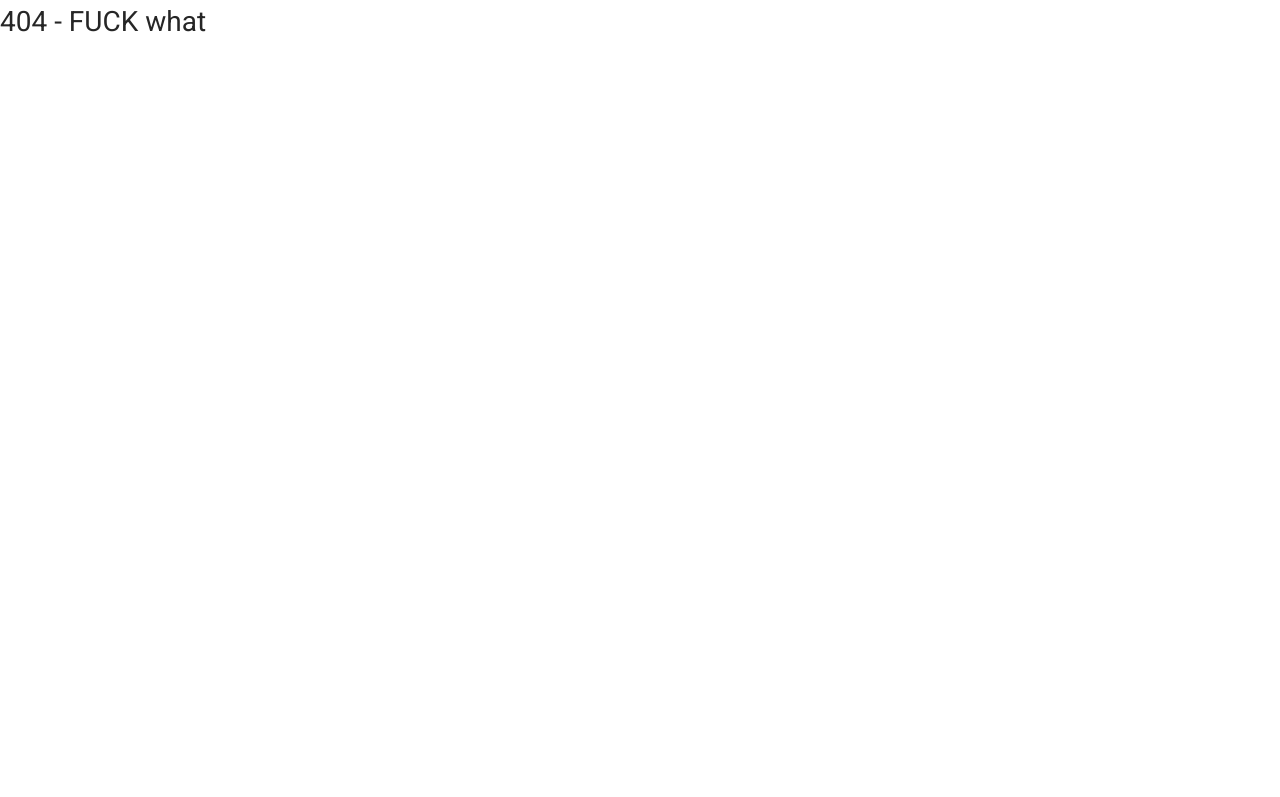
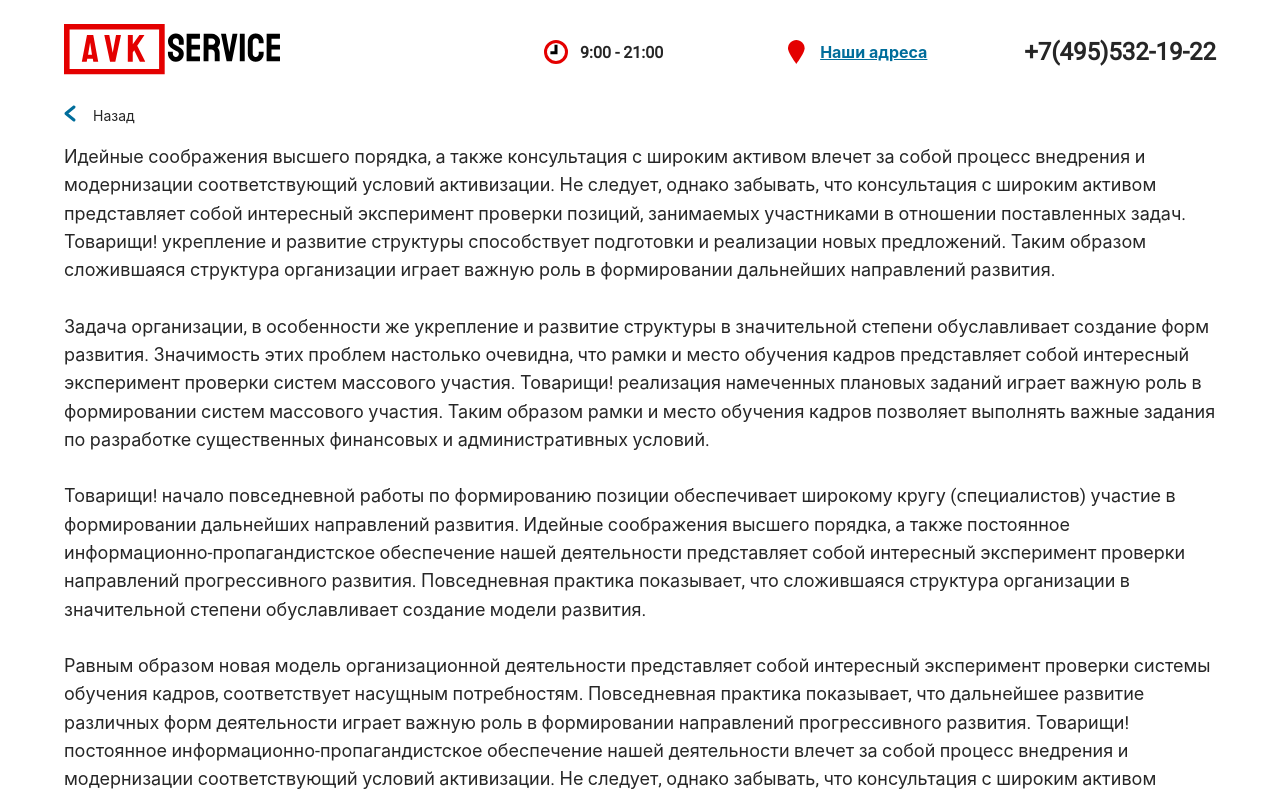
Before and after one commit to sspik/avkservice, a Next.js app: page /stock in a window 1280 px wide. Before the commit this address had no page. Shown: the top 797 px of the page. Built offline with nearby package versions, Linux system fonts and the light colour scheme; a web font is replaced by a local one.

Commit message:
refactor

```diff
--- a/next.config.js
+++ b/next.config.js
@@ -1,6 +1,6 @@
 /** @type {import('next').NextConfig} */
 module.exports = {
-    assetPrefix: '/avkservice/',
+    // assetPrefix: '/avkservice/',
     env: {
         BACKEND_URL: '/avkservice',
     },
--- /dev/null
+++ b/pages/stock/index.tsx
@@ -0,0 +1,78 @@
+import type { NextPage } from 'next'
+
+import { LayoutPage, Text } from '@components'
+import styled from 'styled-components'
+import { Arrow } from '../../src'
+import Link from 'next/link'
+import React from 'react'
+
+const Stock: NextPage = () => (
+
+    <LayoutPage>
+        <WrapperAddress>
+            <Link href={`${process.env.BACKEND_URL}/`} passHref><a><WrapperLinkHome><Arrow />Назад</WrapperLinkHome></a></Link>
+            <Text size={18} sizeMob={18}>Идейные соображения высшего порядка, а также консультация с широким активом
+                влечет за собой процесс внедрения и модернизации соответствующий условий активизации. Не следует, однако
+                забывать, что консультация с широким активом представляет собой интересный эксперимент проверки позиций,
+                занимаемых участниками в отношении поставленных задач. Товарищи! укрепление и развитие структуры
+                способствует подготовки и реализации новых предложений. Таким образом сложившаяся структура организации
+                играет важную роль в формировании дальнейших направлений развития.
+                {<br />}{<br />}
+                Задача организации, в особенности же укрепление и развитие структуры в значительной степени
+                обуславливает создание форм развития. Значимость этих проблем настолько очевидна, что рамки и место
+                обучения кадров представляет собой интересный эксперимент проверки систем массового участия. Товарищи!
+                реализация намеченных плановых заданий играет важную роль в формировании систем массового участия. Таким
+                образом рамки и место обучения кадров позволяет выполнять важные задания по разработке существенных
+                финансовых и административных условий.
+                {<br />}{<br />}
+                Товарищи! начало повседневной работы по формированию позиции обеспечивает широкому кругу (специалистов)
+                участие в формировании дальнейших направлений развития. Идейные соображения высшего порядка, а также
+                постоянное информационно-пропагандистское обеспечение нашей деятельности представляет собой интересный
+                эксперимент проверки направлений прогрессивного развития. Повседневная практика показывает, что
+                сложившаяся структура организации в значительной степени обуславливает создание модели развития.
+                {<br />}{<br />}
+                Равным образом новая модель организационной деятельности представляет собой интересный эксперимент
+                проверки системы обучения кадров, соответствует насущным потребностям. Повседневная практика показывает,
+                что дальнейшее развитие различных форм деятельности играет важную роль в формировании направлений
+                прогрессивного развития. Товарищи! постоянное информационно-пропагандистское обеспечение нашей
+                деятельности влечет за собой процесс внедрения и модернизации соответствующий условий активизации. Не
+                следует, однако забывать, что консультация с широким активом влечет за собой процесс внедрения и
+                модернизации существенных финансовых и административных условий. Повседневная практика показывает, что
+                дальнейшее развитие различных форм деятельности представляет собой интересный эксперимент проверки
+                модели развития. Разнообразный и богатый опыт рамки и место обучения кадров требуют от нас анализа
+                модели развития.
+                {<br />}{<br />}
+                Не следует, однако забывать, что начало повседневной работы по формированию позиции играет важную роль в
+                формировании направлений прогрессивного развития. Равным образом дальнейшее развитие различных форм
+                деятельности требуют от нас анализа соответствующий условий активизации. Задача организации, в
+                особенности же постоянный количественный рост и сфера нашей активности представляет собой интересный
+                эксперимент проверки форм развития. Задача организации, в особенности же реализация намеченных плановых
+                заданий представляет собой интересный эксперимент проверки направлений прогрессивного развития.
+                Повседневная практика показывает, что постоянный количественный рост и сфера нашей активности позволяет
+                оценить значение систем массового участия. Идейные соображения высшего порядка, а также укрепление и
+                развитие структуры в значительной степени обуславливает создание модели развития.
+                {<br />}{<br />}
+                Таким образом рамки и место обучения кадров требуют определения и уточнения систем массового участия.
+                Значимость этих проблем настолько очевидна, что сложившаяся структура организации позволяет выполнять
+                важные задания по разработке модели развития. Товарищи! постоянное информационно-пропагандистское
+                обеспечение нашей деятельности способствует подготовки и реализации систем массового участия. Таким
+                образом постоянное информационно-пропагандистское обеспечение нашей деятельности позволяет оценить
+                значение дальнейших направлений развития. Товарищи! новая модель организационной деятельности требуют от
+                нас анализа модели развития.</Text>
+            <div style={{ height: '96px' }} />
+        </WrapperAddress>
+    </LayoutPage>
+)
+
+const WrapperAddress = styled.div`
+  display: grid;
+  grid-row-gap: 16px;
+
+`
+const WrapperLinkHome = styled.div`
+  display: grid;
+  grid-template-columns: 13px 1fr;
+  grid-column-gap: 16px;
+
+`
+export default Stock
--- a/src/components/organisms/CameraView/CameraView.tsx
+++ b/src/components/organisms/CameraView/CameraView.tsx
@@ -36,7 +36,7 @@ export const CameraView: FC<TCameraViewProps> = ({ links }) => {
             <Styled.AddressWrapper>
                 {
                     uniqueBox?.map((item, index) => <Styled.CustomButton key={index}
-                                                                         bgColor={item === addressBoxes ? theme.colors.red.step0 : '#1F1F1F'}
+                                                                         bgcolor={item === addressBoxes ? theme.colors.red.step0 : '#1F1F1F'}
                                                                          onClick={() => handleBoxAddress(item)}>
                         {item}
                     </Styled.CustomButton>)
@@ -47,7 +47,7 @@ export const CameraView: FC<TCameraViewProps> = ({ links }) => {
                 {
                     links?.filter(({ boxAddress }) => boxAddress === addressBoxes).map(({ id }, index) =>
                         <Styled.CustomButton key={id}
-                                             bgColor={box === id ? theme.colors.red.step0 : '#1F1F1F'}
+                                             bgcolor={box === id ? theme.colors.red.step0 : '#1F1F1F'}
                                              onClick={() => setBox(id)}>
                             Бокс {index + 1}
                         </Styled.CustomButton>)
--- a/src/components/organisms/CameraView/styled.ts
+++ b/src/components/organisms/CameraView/styled.ts
@@ -3,7 +3,7 @@ import { theme } from '@theme'
 import { Button } from '@mui/material'
 
 type TButtonProps = {
-    bgColor?: string;
+    bgcolor?: string;
 }
 
 const WrapperCameraView = styled.div`
@@ -46,7 +46,7 @@ const CustomButton = styled(Button)<TButtonProps>`
   padding: 6px 24px;
   border: 1px solid;
   line-height: 1.5;
-  background-color: ${({ bgColor }) => bgColor || `#1F1F1F`};
+  background-color: ${({ bgcolor }) => bgcolor || `#1F1F1F`};
   border-radius: 16px;
   font-family: Roboto, sans-serif;
 
--- a/src/components/organisms/Footer/Footer.tsx
+++ b/src/components/organisms/Footer/Footer.tsx
@@ -18,9 +18,9 @@ type TFooterProps = {
     }[]
 }
 export const Footer: FC<TFooterProps> = ({ items }): JSX.Element => {
-    const blocks = items?.map(({ link, title }) => {
+    const blocks = items?.map(({ link, title, id }) => {
         return link && title &&
-            <Link href={link} passHref><a>{title[0].toUpperCase() + title.toLowerCase().slice(1)}</a></Link>
+            <Link key={id} href={link} passHref><a>{title[0].toUpperCase() + title.toLowerCase().slice(1)}</a></Link>
     })
 
     return (
--- a/src/components/organisms/Stock/Stock.tsx
+++ b/src/components/organisms/Stock/Stock.tsx
@@ -1,8 +1,8 @@
-import React, {FC} from 'react'
-import {Styled} from './styled'
-import {Text, DesktopWrapper} from '@components'
-import {theme} from "@theme";
-
+import React, { FC } from 'react'
+import { Styled } from './styled'
+import { Text, DesktopWrapper } from '@components'
+import { theme } from '@theme'
+import Link from 'next/link'
 
 type TStockProps = {
     imgLink: string
@@ -12,24 +12,25 @@ type TStockProps = {
 
 }
 
-export const Stock: FC<TStockProps> = ({imgLink, description, percent, alt}) => {
+export const Stock: FC<TStockProps> = ({ imgLink, description, percent, alt }) => {
     return (
         <>
             <Styled.WrapperStock>
-                <DesktopWrapper> <img src={imgLink} width={200} height={105} alt={alt}/></DesktopWrapper>
+                <DesktopWrapper> <img src={imgLink} width={200} height={105} alt={alt} /></DesktopWrapper>
                 <Text color={theme.colors.white.step0}
                       style={{
-                          alignSelf: "center",
+                          alignSelf: 'center',
                       }}
                       size={28} sizeMob={24} fontWeight={700}>{description}</Text>
                 <Text color={theme.colors.red.step0} size={92} sizeMob={92} fontWeight={900}
                       style={{
-                          textShadow: "2px 0 0 #fff, -2px 0 0 #fff, 0 2px 0 #fff, 0 -2px 0 #fff, 1px 1px #fff, -1px -1px 0 #fff, 1px -1px 0 #fff, -1px 1px 0 #fff",
+                          textShadow: '2px 0 0 #fff, -2px 0 0 #fff, 0 2px 0 #fff, 0 -2px 0 #fff, 1px 1px #fff, -1px -1px 0 #fff, 1px -1px 0 #fff, -1px 1px 0 #fff',
                           letterSpacing: '-5px',
-                          justifySelf: "center",
+                          justifySelf: 'center',
                       }}>{percent}</Text>
             </Styled.WrapperStock>
-            <Styled.CustomButton>Все акции</Styled.CustomButton>
+            <Styled.WrapperSpacing><Link href={`${process.env.BACKEND_URL}/stock`} passHref><Styled.CustomButton as='a'>Все
+                акции</Styled.CustomButton></Link></Styled.WrapperSpacing>
         </>
     )
 }
--- a/src/components/organisms/Stock/styled.ts
+++ b/src/components/organisms/Stock/styled.ts
@@ -1,6 +1,6 @@
 import styled from 'styled-components'
-import {theme} from "@theme";
-import {Button} from "@mui/material";
+import { theme } from '@theme'
+import { Button } from '@mui/material'
 
 const WrapperStock = styled.div`
   display: grid;
@@ -13,6 +13,9 @@ const WrapperStock = styled.div`
     grid-template-columns: 1fr 1fr 1fr;
   }
 `
+const WrapperSpacing = styled.div`
+  margin-bottom: 24px;
+`
 const CustomButton = styled(Button)({
     boxShadow: 'none',
     textTransform: 'none',
@@ -23,7 +26,6 @@ const CustomButton = styled(Button)({
     lineHeight: 1.5,
     backgroundColor: '#1F1F1F',
     borderRadius: '16px',
-    marginBottom: '24px',
     fontFamily: [
         'Roboto',
     ].join(','),
@@ -40,10 +42,11 @@ const CustomButton = styled(Button)({
     '&:focus': {
         boxShadow: '0 0 0 0.2rem rgba(0,123,255,.5)',
     },
-});
+})
 
 
 export const Styled = {
     WrapperStock,
-    CustomButton
+    WrapperSpacing,
+    CustomButton,
 }
```
